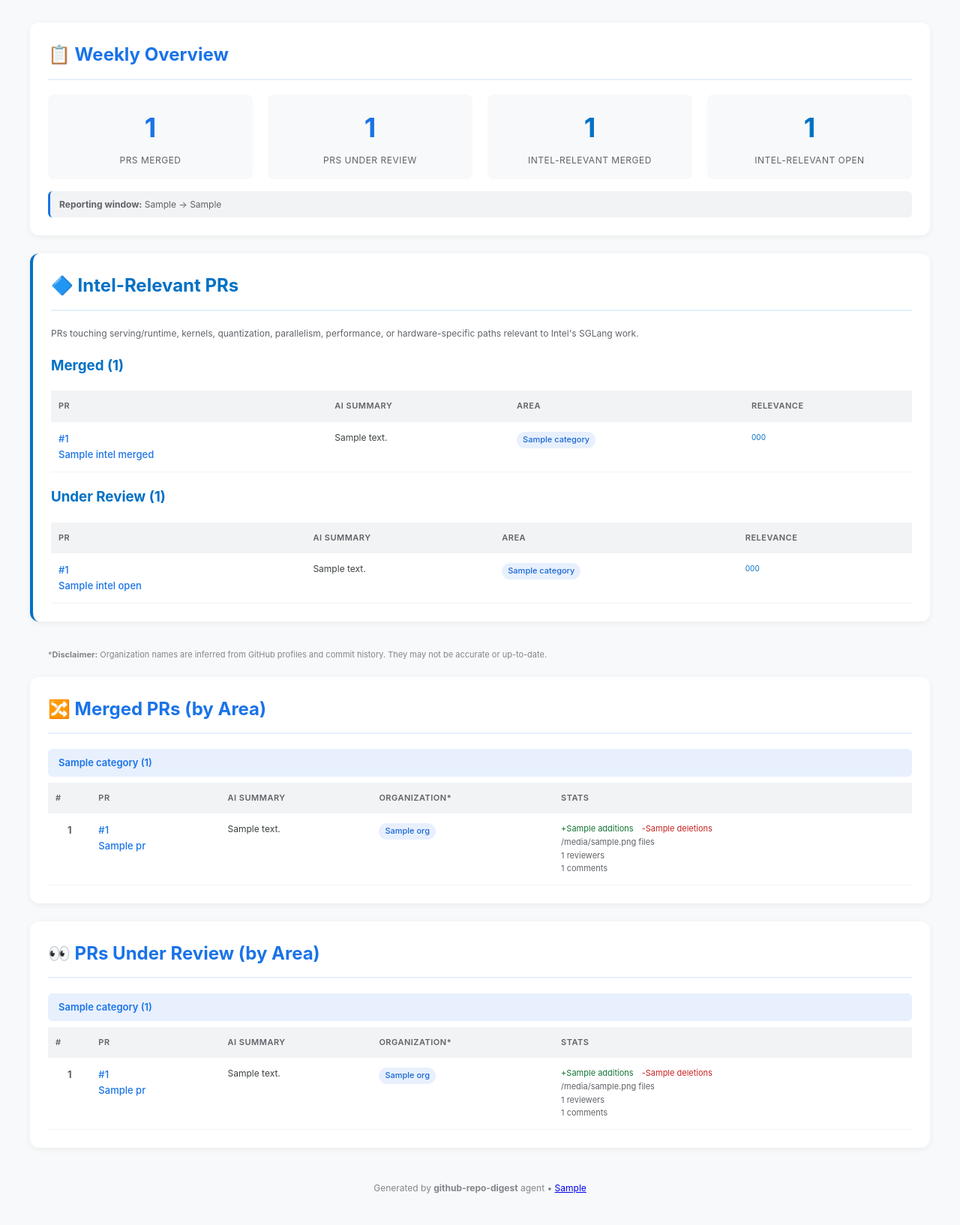
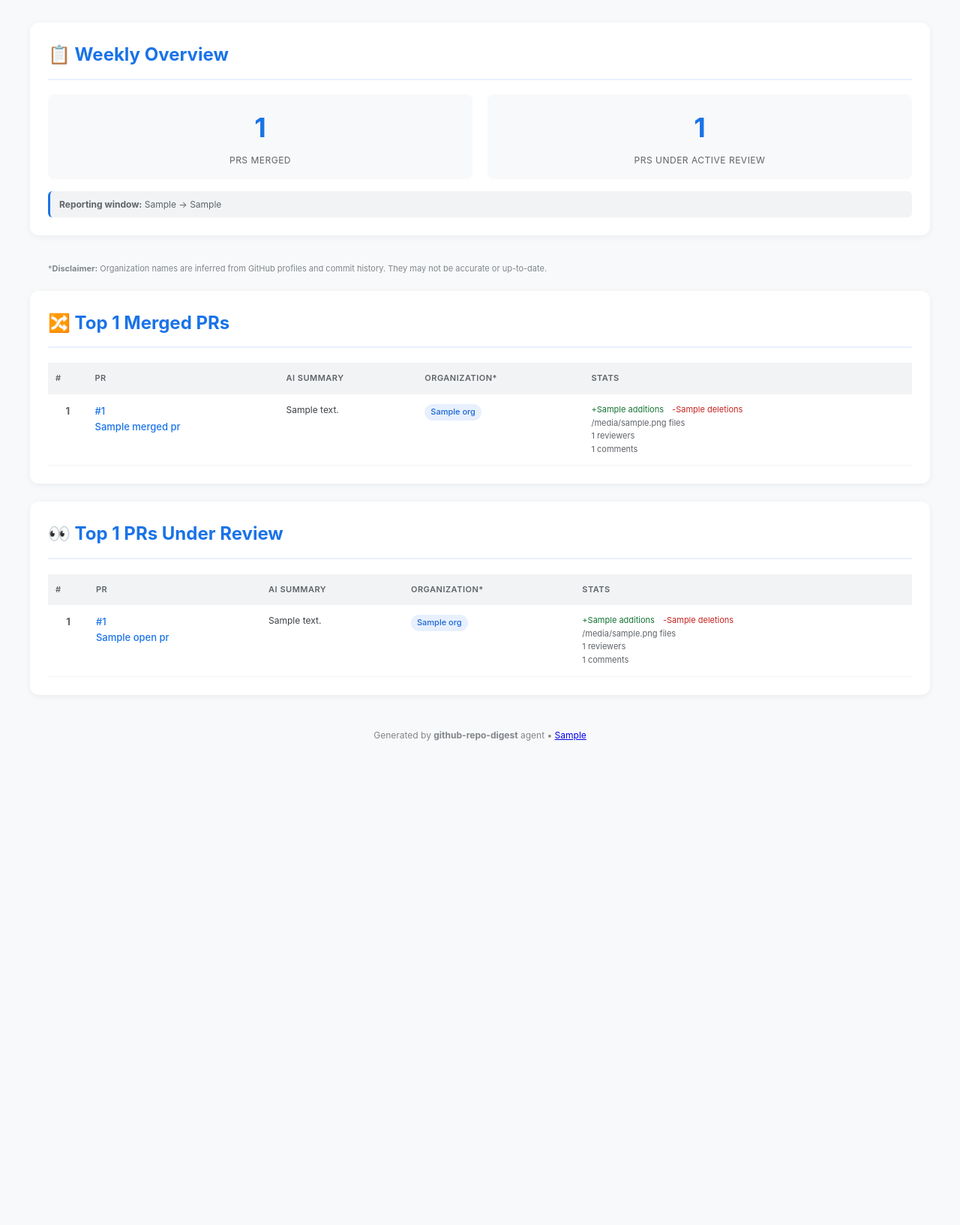
Before and after one commit to rbabukv/github-repo-digest, a Python web app: template github_repo_digest/templates/digest.html in a window 1280 px wide. Shown: the part 155-1789 px from the top of the page at 75% size. After the commit the page ends 1143 px from the top, so only its background shows below. Run offline with Jinja, Linux system fonts and the light colour scheme; the template is opened without the code that fills it: most values are stand-ins (such as "Sample title", 1, 10 or a date in 2020).

Commit message:
Revert "feat: add Intel-relevance flagging and area-based PR grouping"
This reverts commit 4460bc920d73bc5a965387fd529e5c1340153593.

```diff
--- a/github_repo_digest/templates/digest.html
+++ b/github_repo_digest/templates/digest.html
@@ -41,14 +41,6 @@ body {
     padding-bottom: 12px;
     margin-top: 0;
 }
-.section h3 {
-    color: #3c4043;
-    margin-top: 24px;
-    margin-bottom: 12px;
-    font-size: 15px;
-    border-left: 4px solid #1a73e8;
-    padding-left: 12px;
-}
 table {
     width: 100%;
     border-collapse: collapse;
@@ -72,13 +64,6 @@ td {
 tr:hover {
     background: #f8f9ff;
 }
-tr.intel-relevant {
-    background: #fff8e1;
-    border-left: 3px solid #0071c5;
-}
-tr.intel-relevant:hover {
-    background: #fff3cd;
-}
 .pr-title a {
     color: #1a73e8;
     text-decoration: none;
@@ -95,23 +80,6 @@ tr.intel-relevant:hover {
     border-radius: 12px;
     font-size: 11px;
     font-weight: 500;
-}
-.intel-badge {
-    display: inline-block;
-    background: #0071c5;
-    color: white;
-    padding: 2px 6px;
-    border-radius: 4px;
-    font-size: 9px;
-    font-weight: 700;
-    letter-spacing: 0.5px;
-    margin-left: 6px;
-    vertical-align: middle;
-}
-.intel-tags {
-    font-size: 10px;
-    color: #0071c5;
-    margin-top: 3px;
 }
 .stats {
     color: #5f6368;
@@ -158,7 +126,7 @@ tr.intel-relevant:hover {
 }
 .stat-card {
     flex: 1;
-    min-width: 150px;
+    min-width: 200px;
     background: #f8f9fa;
     border-radius: 8px;
     padding: 16px;
@@ -168,9 +136,6 @@ tr.intel-relevant:hover {
     font-size: 36px;
     font-weight: 700;
     color: #1a73e8;
-}
-.stat-card.intel .number {
-    color: #0071c5;
 }
 .stat-card .label {
     font-size: 12px;
@@ -187,33 +152,6 @@ tr.intel-relevant:hover {
     background: #f1f3f4;
     border-radius: 6px;
     border-left: 3px solid #1a73e8;
-}
-.intel-highlight {
-    background: white;
-    border-radius: 12px;
-    padding: 24px;
-    margin-bottom: 24px;
-    box-shadow: 0 2px 8px rgba(0,0,0,0.06);
-    border-left: 4px solid #0071c5;
-}
-.intel-highlight h2 {
-    color: #0071c5;
-    border-bottom: 2px solid #e3f2fd;
-    padding-bottom: 12px;
-    margin-top: 0;
-}
-.category-header {
-    background: #e8f0fe;
-    padding: 8px 14px;
-    border-radius: 6px;
-    font-weight: 600;
-    color: #1a73e8;
-    font-size: 13px;
-    margin-top: 20px;
-    margin-bottom: 8px;
-}
-.category-header:first-of-type {
-    margin-top: 0;
 }
 </style>
 </head>
@@ -232,15 +170,7 @@ tr.intel-relevant:hover {
         </div>
         <div class="stat-card">
             <div class="number">{{ total_open_under_review }}</div>
-            <div class="label">PRs Under Review</div>
-        </div>
-        <div class="stat-card intel">
-            <div class="number">{{ intel_merged|length }}</div>
-            <div class="label">Intel-Relevant Merged</div>
-        </div>
-        <div class="stat-card intel">
-            <div class="number">{{ intel_open|length }}</div>
-            <div class="label">Intel-Relevant Open</div>
+            <div class="label">PRs Under Active Review</div>
         </div>
     </div>
     <div class="window-note">
@@ -248,75 +178,12 @@ tr.intel-relevant:hover {
     </div>
 </div>
 
-{% if intel_merged or intel_open %}
-<div class="intel-highlight">
-    <h2>🔷 Intel-Relevant PRs</h2>
-    <p style="font-size: 12px; color: #5f6368; margin-top: 0;">PRs touching serving/runtime, kernels, quantization, parallelism, performance, or hardware-specific paths relevant to Intel's SGLang work.</p>
-
-    {% if intel_merged %}
-    <h3 style="color: #0071c5; border-left-color: #0071c5;">Merged ({{ intel_merged|length }})</h3>
-    <table>
-        <thead>
-            <tr>
-                <th>PR</th>
-                <th>AI Summary</th>
-                <th>Area</th>
-                <th>Relevance</th>
-            </tr>
-        </thead>
-        <tbody>
-            {% for pr in intel_merged %}
-            <tr>
-                <td class="pr-title">
-                    <a href="{{ pr.html_url }}">#{{ pr.number }}</a><br>
-                    <a href="{{ pr.html_url }}">{{ pr.title }}</a>
-                </td>
-                <td class="summary">{{ pr.ai_summary }}</td>
-                <td><span class="org-badge">{{ pr._category }}</span></td>
-                <td class="intel-tags">{{ pr._intel_matches | join(', ') }}</td>
-            </tr>
-            {% endfor %}
-        </tbody>
-    </table>
-    {% endif %}
-
-    {% if intel_open %}
-    <h3 style="color: #0071c5; border-left-color: #0071c5;">Under Review ({{ intel_open|length }})</h3>
-    <table>
-        <thead>
-            <tr>
-                <th>PR</th>
-                <th>AI Summary</th>
-                <th>Area</th>
-                <th>Relevance</th>
-            </tr>
-        </thead>
-        <tbody>
-            {% for pr in intel_open %}
-            <tr>
-                <td class="pr-title">
-                    <a href="{{ pr.html_url }}">#{{ pr.number }}</a><br>
-                    <a href="{{ pr.html_url }}">{{ pr.title }}</a>
-                </td>
-                <td class="summary">{{ pr.ai_summary }}</td>
-                <td><span class="org-badge">{{ pr._category }}</span></td>
-                <td class="intel-tags">{{ pr._intel_matches | join(', ') }}</td>
-            </tr>
-            {% endfor %}
-        </tbody>
-    </table>
-    {% endif %}
-</div>
-{% endif %}
-
 <div style="font-size: 11px; color: #80868b; padding: 12px 24px; margin-bottom: 8px;">
     *<strong>Disclaimer:</strong> Organization names are inferred from GitHub profiles and commit history. They may not be accurate or up-to-date.
 </div>
 
 <div class="section">
-    <h2>🔀 Merged PRs (by Area)</h2>
-    {% for category, prs in merged_grouped %}
-    <div class="category-header">{{ category }} ({{ prs|length }})</div>
+    <h2>🔀 Top {{ merged_prs|length }} Merged PRs</h2>
     <table>
         <thead>
             <tr>
@@ -328,11 +195,11 @@ tr.intel-relevant:hover {
             </tr>
         </thead>
         <tbody>
-            {% for pr in prs %}
-            <tr{% if pr._intel_relevant %} class="intel-relevant"{% endif %}>
+            {% for pr in merged_prs %}
+            <tr>
                 <td class="rank">{{ loop.index }}</td>
                 <td class="pr-title">
-                    <a href="{{ pr.html_url }}">#{{ pr.number }}</a>{% if pr._intel_relevant %}<span class="intel-badge">INTEL</span>{% endif %}<br>
+                    <a href="{{ pr.html_url }}">#{{ pr.number }}</a><br>
                     <a href="{{ pr.html_url }}">{{ pr.title }}</a>
                 </td>
                 <td class="summary">{{ pr.ai_summary }}</td>
@@ -348,13 +215,10 @@ tr.intel-relevant:hover {
             {% endfor %}
         </tbody>
     </table>
-    {% endfor %}
 </div>
 
 <div class="section">
-    <h2>👀 PRs Under Review (by Area)</h2>
-    {% for category, prs in open_grouped %}
-    <div class="category-header">{{ category }} ({{ prs|length }})</div>
+    <h2>👀 Top {{ open_prs|length }} PRs Under Review</h2>
     <table>
         <thead>
             <tr>
@@ -366,11 +230,11 @@ tr.intel-relevant:hover {
             </tr>
         </thead>
         <tbody>
-            {% for pr in prs %}
-            <tr{% if pr._intel_relevant %} class="intel-relevant"{% endif %}>
+            {% for pr in open_prs %}
+            <tr>
                 <td class="rank">{{ loop.index }}</td>
                 <td class="pr-title">
-                    <a href="{{ pr.html_url }}">#{{ pr.number }}</a>{% if pr._intel_relevant %}<span class="intel-badge">INTEL</span>{% endif %}<br>
+                    <a href="{{ pr.html_url }}">#{{ pr.number }}</a><br>
                     <a href="{{ pr.html_url }}">{{ pr.title }}</a>
                 </td>
                 <td class="summary">{{ pr.ai_summary }}</td>
@@ -386,7 +250,6 @@ tr.intel-relevant:hover {
             {% endfor %}
         </tbody>
     </table>
-    {% endfor %}
 </div>
 
 <div class="footer">
```
Also changed, not shown: github_repo_digest/categorizer.py (deleted, +0 -119 lines), github_repo_digest/main.py (+2 -15 lines).
